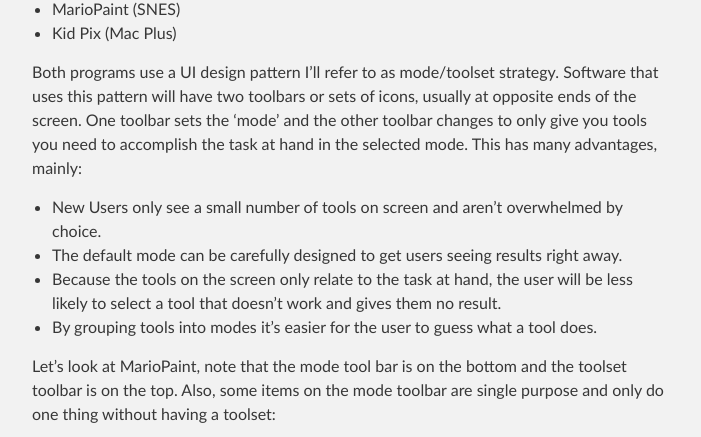
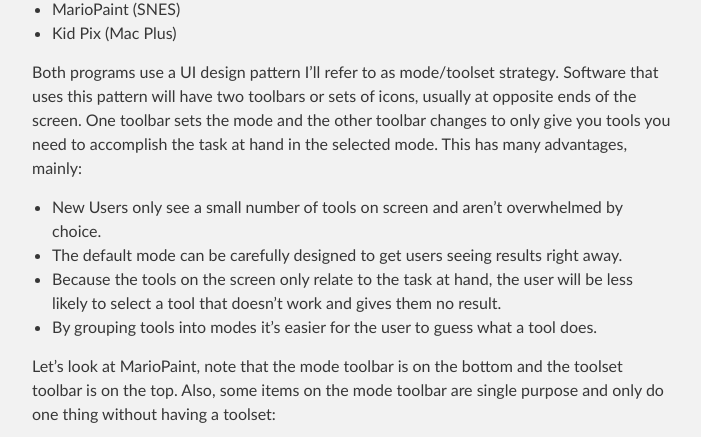
Before and after one commit to sugarlabs/edit-fonts-activity, a Jekyll site: the page built from _posts/2016-05-07-ui-modes-and-toolsets.md, in a window 1280 px wide and 900 px high, scrolled down 677 px, cut to the strip 198-635 px from the top of the window. Shown: the whole strip, without its empty margins (288-989 px from the left). Built offline with Jekyll 4.4.1, drawn with Linux system fonts in a browser that asks for light colours.

Commit message:
fixed a typo

```diff
--- a/_posts/2016-05-07-ui-modes-and-toolsets.md
+++ b/_posts/2016-05-07-ui-modes-and-toolsets.md
@@ -19,14 +19,14 @@
 * MarioPaint (SNES)
 * Kid Pix (Mac Plus)
 
-Both programs use a UI design pattern I'll refer to as mode/toolset strategy. Software that uses this pattern will have two toolbars or sets of icons, usually at opposite ends of the screen. One toolbar sets the 'mode' and the other toolbar changes to only give you tools you need to accomplish the task at hand in the selected mode. This has many advantages, mainly:
+Both programs use a UI design pattern I'll refer to as mode/toolset strategy. Software that uses this pattern will have two toolbars or sets of icons, usually at opposite ends of the screen. One toolbar sets the mode and the other toolbar changes to only give you tools you need to accomplish the task at hand in the selected mode. This has many advantages, mainly:
 
 * New Users only see a small number of tools on screen and aren't overwhelmed by choice.
 * The default mode can be carefully designed to get users seeing results right away.
 * Because the tools on the screen only relate to the task at hand, the user will be less likely to select a tool that doesn't work and gives them no result.
 * By grouping tools into modes it's easier for the user to guess what a tool does.
 
-Let's look at MarioPaint, note that the mode tool bar is on the bottom and the toolset toolbar is on the top. Also, some items on the mode toolbar are single purpose and only do one thing without having a toolset:
+Let's look at MarioPaint, note that the mode toolbar is on the bottom and the toolset toolbar is on the top. Also, some items on the mode toolbar are single purpose and only do one thing without having a toolset:
 
 <iframe width="420" height="315" src="https://www.youtube.com/embed/z99vk2qB-lo" frameborder="0" allowfullscreen></iframe>
 
```
